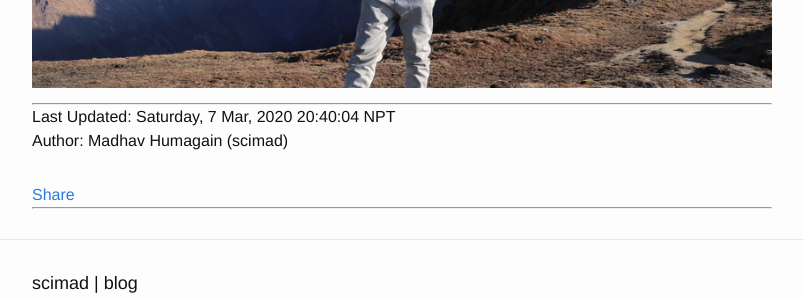
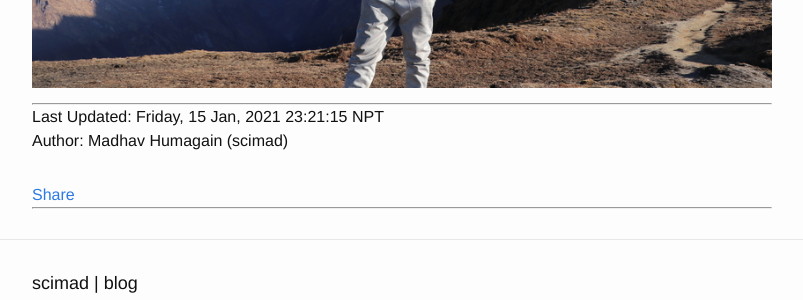
Before and after one commit to scimad/scimad.github.io, a Jekyll site: the page built from _posts/life/2021-01-15-mardi-trip.markdown, in a window 1280 px wide and 900 px high, scrolled down 4818 px. Shown: the part 483-783 px from the top of the window, without its empty margins (238-1041 px from the left). Built offline with Jekyll 4.4.1, drawn with Linux system fonts in a browser that asks for light colours.

Commit message:
Fix date

```diff
--- a/_posts/life/2021-01-15-mardi-trip.markdown
+++ b/_posts/life/2021-01-15-mardi-trip.markdown
@@ -16,5 +16,5 @@ categories: life
 ![mardi-01](/assets/imgs/mardi/08.jpg)
 
 ----------
-Last Updated: Saturday, 7 Mar, 2020 20:40:04 NPT
+Last Updated: Friday, 15 Jan, 2021 23:21:15 NPT
 Author: Madhav Humagain (scimad)
```
